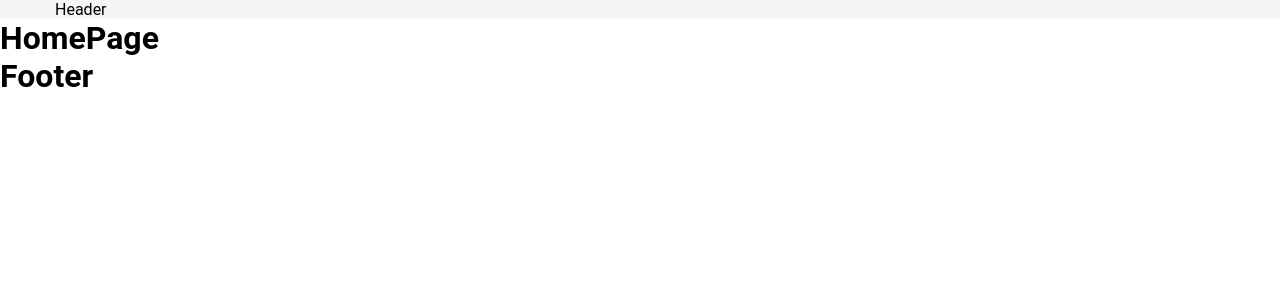
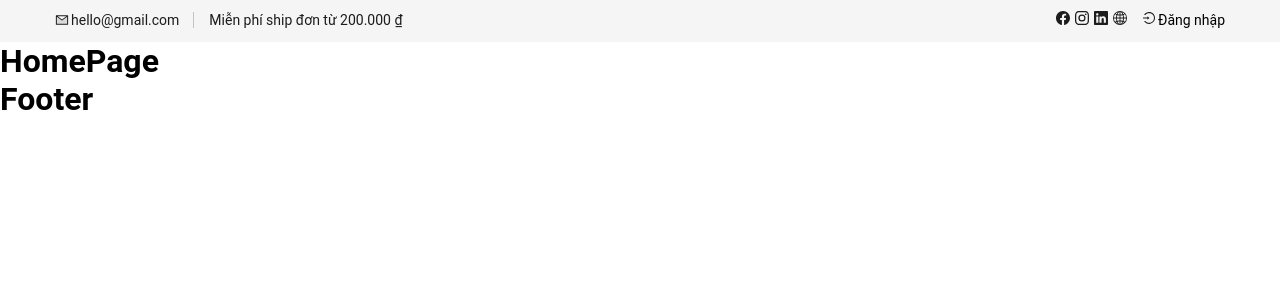
Before and after one commit to TranMinhHieu20/HappyShop, a React (Create React App) app in the folder fe/happyshop/: page / in a window 1280 px wide. Shown: the top 300 px of the page. Built offline with nearby package versions, Linux system fonts and the light colour scheme.

Commit message:
Create header b5

```diff
--- a/fe/happyshop/package.json
+++ b/fe/happyshop/package.json
@@ -9,6 +9,7 @@
     "@testing-library/user-event": "^13.2.1",
     "react": "^19.1.0",
     "react-dom": "^19.1.0",
+    "react-icons": "^5.5.0",
     "react-router-dom": "^7.5.1",
     "react-scripts": "5.0.1",
     "sass": "^1.87.0",
--- a/fe/happyshop/src/pages/user/theme/header/index.js
+++ b/fe/happyshop/src/pages/user/theme/header/index.js
@@ -1,10 +1,60 @@
 import { memo } from 'react'
 import './style.scss'
+import { BsFacebook } from 'react-icons/bs'
+import { BsInstagram } from 'react-icons/bs'
+import { BsLinkedin } from 'react-icons/bs'
+import { BsGlobe2 } from 'react-icons/bs'
+import { AiOutlineLogin } from 'react-icons/ai'
+import { AiTwotoneMail } from 'react-icons/ai'
+import { Link } from 'react-router-dom'
+import { formatter } from 'utils/formatter'
 
 const Header = () => {
   return (
     <div className="header_top">
-      <div className="container">Header</div>
+      <div className="container">
+        <div className="row">
+          <div className="col-6 header__top_left">
+            <ul>
+              <li>
+                <AiTwotoneMail />
+                hello@gmail.com
+              </li>
+              <li>Miễn phí ship đơn từ {formatter(200000)}</li>
+            </ul>
+          </div>
+          <div className="col-6 header__top_right">
+            <ul className="">
+              <li>
+                <Link to={''}>
+                  <BsFacebook />
+                </Link>
+              </li>
+              <li>
+                <Link to={''}>
+                  <BsInstagram />
+                </Link>
+              </li>
+              <li>
+                <Link to={''}>
+                  <BsLinkedin />
+                </Link>
+              </li>
+              <li>
+                <Link to={''}>
+                  <BsGlobe2 />
+                </Link>
+              </li>
+              <li>
+                <Link to={''}>
+                  <AiOutlineLogin />
+                </Link>
+                <span>Đăng nhập</span>
+              </li>
+            </ul>
+          </div>
+        </div>
+      </div>
     </div>
   )
 }
--- a/fe/happyshop/src/pages/user/theme/header/style.scss
+++ b/fe/happyshop/src/pages/user/theme/header/style.scss
@@ -1,3 +1,69 @@
+@use 'sass:map';
+@use 'style/pages/theme' as *;
+
 .header_top {
   background: #f5f5f5;
 }
+
+.header__top_left {
+  display: flex;
+  justify-content: start;
+  align-items: center;
+  padding: 10px 0 13px;
+
+  ul {
+    display: flex;
+    list-style: none;
+    column-gap: 30px;
+
+    li {
+      font-size: 14px;
+      color: map.get($theme-color, 'normal-text');
+      display: flex;
+      align-items: center;
+      column-gap: 2px;
+    }
+
+    li:first-child {
+      position: relative;
+      &:after {
+        position: absolute;
+        content: '';
+        width: 1px;
+        height: 100%;
+        background-color: #000;
+        right: -15px;
+        opacity: 0.2;
+      }
+    }
+  }
+}
+
+.header__top_right {
+  display: flex;
+  justify-content: end;
+  align-items: center;
+  padding: 10px 0 13px;
+
+  ul {
+    display: flex;
+    column-gap: 5px;
+    list-style: none;
+
+    a {
+      font-size: 14px;
+      display: inline-block;
+      color: map.get($theme-color, 'normal-text');
+    }
+
+    li:last-child {
+      margin-left: 10px;
+      cursor: pointer;
+
+      span {
+        font-size: 14px;
+        margin-left: 2px;
+      }
+    }
+  }
+}
--- a/fe/happyshop/src/style/pages/_all.scss
+++ b/fe/happyshop/src/style/pages/_all.scss
@@ -17,6 +17,16 @@ body {
   width: 100%;
   padding-left: 15px;
   padding-right: 15px;
-  //   background: map.get($theme-color, 'main');
+  // background: map.get($theme-color, 'main');
   margin: auto;
 }
+
+.row {
+  display: flex;
+  flex-wrap: wrap;
+}
+
+.col-6 {
+  flex: 0 0 50%;
+  max-width: 50%;
+}
--- a/fe/happyshop/src/style/pages/_theme.scss
+++ b/fe/happyshop/src/style/pages/_theme.scss
@@ -1,5 +1,5 @@
 // common theme styles
 $theme-color: (
   'main': #008874,
-  'primary': red
+  'normal-text': #1c1c1c
 );
--- /dev/null
+++ b/fe/happyshop/src/utils/formatter.js
@@ -0,0 +1,6 @@
+export const formatter = (number) => {
+  return new Intl.NumberFormat('vi-VN', {
+    style: 'currency',
+    currency: 'VND'
+  }).format(number)
+}
```
Also changed, not shown: fe/happyshop/jsconfig.json (added, +8 -0 lines), 1 other file (tests, documents, lock files or other folders).
